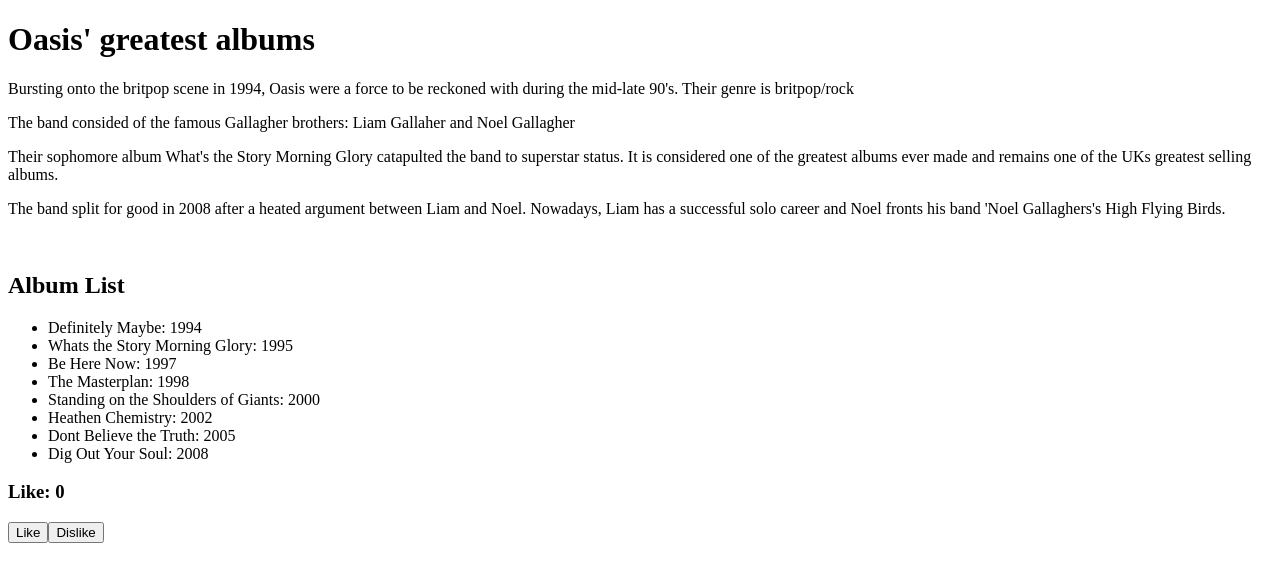
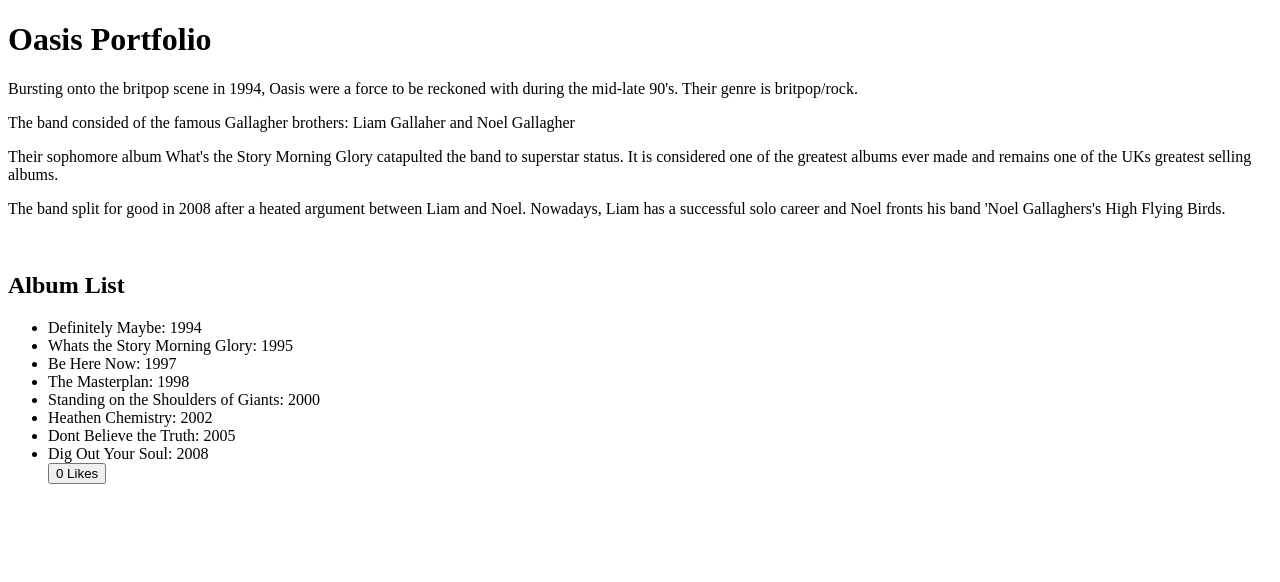
Before and after one commit to jgooday48/music_app, a React (Vite) app: page / in a window 1280 px wide. Shown: the top 582 px of the page. Built offline with nearby package versions, Linux system fonts and the light colour scheme.

Commit message:
allow user to increment like by 1 only

```diff
--- a/src/App.jsx
+++ b/src/App.jsx
@@ -3,7 +3,7 @@
 import viteLogo from '/vite.svg'
 import './App.css'
 
-const oasisAlbums = [
+const oasisAlbums = [ // object with all Oasis albums
   {title: 'Definitely Maybe', year:1994, id:1},
   {title:'Whats the Story Morning Glory', year:1995, id:2},
   {title:'Be Here Now', year:1997, id:3},
@@ -17,15 +17,15 @@
 ]
 
 
-const albumList = oasisAlbums.map(album =>
+const albumList = oasisAlbums.map(album =>  // lists all albums and their release years
   <li key={album.id}>
 
   {album.title}: {album.year}
   </li>)
 
-const intro = (
+const intro = ( // Intro statement
   <div>
-  <p>Bursting onto the britpop scene in 1994, Oasis were a force to be reckoned with during the mid-late 90's. Their genre is britpop/rock</p>
+  <p>Bursting onto the britpop scene in 1994, Oasis were a force to be reckoned with during the mid-late 90's. Their genre is britpop/rock.</p>
   <p>The band consided of the famous Gallagher brothers: Liam Gallaher and Noel Gallagher</p>
   <p>Their sophomore album What's the Story Morning Glory catapulted the band to superstar status. It is considered one of the greatest albums ever made and remains one of the UKs
     greatest selling albums.
@@ -39,25 +39,27 @@
 
 function App() {
 
-  const [counter, setCounter] = useState(0)
+  const [counter, setCounter] = useState(0); // set hook
 
   const likeBtn = () => {
-    setCounter(previousState => previousState+1)
-  }
-  const dislikeBtn = () => {
-    setCounter(previousState => previousState-1)
-  }
+
+    setCounter((previousState) => (previousState === 0 ? 1 : previousState - 1)); // ternary statement allows user to add 1 like and retract if they wish
+  };
+
+
   return (
     <>
-    <h1>Oasis' greatest albums</h1>
+    <h1>Oasis Portfolio</h1>
     {/* <br /> */}
     <p>{intro}</p>
     <br />
     <h2>Album List</h2>
-    <ul>{albumList}</ul>
-    <h3>Like: { counter }</h3>
-    <button onClick={likeBtn}>Like</button>
-    <button onClick={dislikeBtn}>Dislike</button>
+    <ul>{albumList}
+    <button onClick={likeBtn}> { counter } Likes</button>
+
+    </ul>
+
+
 
     </>
   )
```
